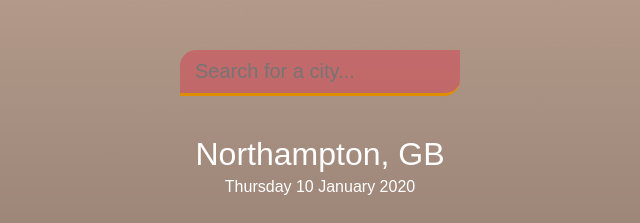
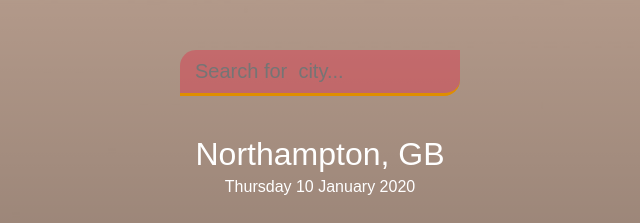
Before and after one commit to Adityakumar360/Weather, a plain HTML site: page index.html in a window 1280 px wide. Shown: the top 223 px of the page, 320-960 px from the left. Drawn offline with Linux system fonts and the light colour scheme.

Commit message:
Update index.html

```diff
--- a/index.html
+++ b/index.html
@@ -10,7 +10,7 @@
 <body>
   <div class="app-wrap">
     <header>
-      <input type="text" autocomplete="off" class="search-box" placeholder="Search for a city..." />
+      <input type="text" autocomplete="off" class="search-box" placeholder="Search for  city..." />
     </header>
     <main>
       <section class="location">
```
